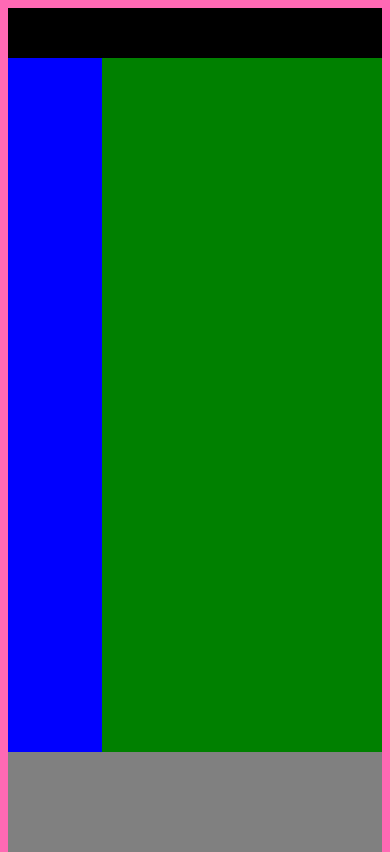
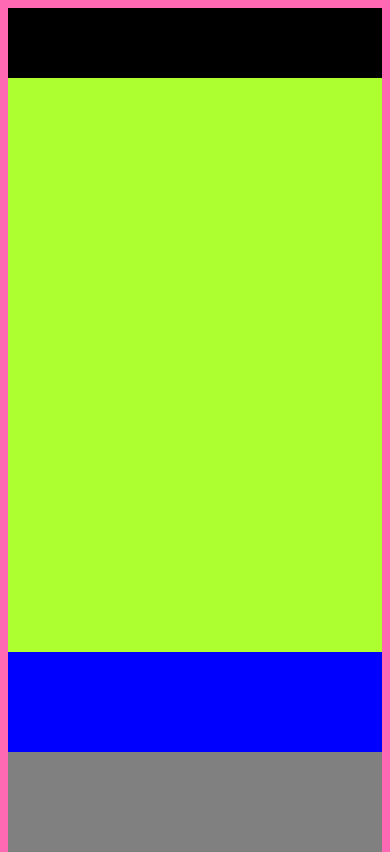
Before and after one commit to ManuelValdo/BeduTravel, a plain HTML site: page css-grid/grid.html in a window 390 px wide. Drawn offline with Linux system fonts and the light colour scheme.

Commit message:
Segundo commit de css grid

```diff
--- a/css-grid/grid.css
+++ b/css-grid/grid.css
@@ -12,7 +12,7 @@ aside{
 }
 
 section{
-    background-color: green;
+    background-color: greenyellow;
     grid-column: 2 / -1;
 }
 
@@ -26,6 +26,30 @@ body{
     height: 100%;
     background-color: hotpink;
     display: grid;
-    grid-template-columns: 1fr 1fr 1fr 1fr;
+    grid-template-columns: repeat(4, 1fr);
     grid-template-rows: 50px auto 100px;
 }
+
+@media only screen and (max-width: 600px) {
+    body{
+        grid-template-columns: 1fr;
+        grid-template-rows: 70px auto 100px 100px;
+    }
+
+    header{
+        grid-column: 1 / -1;
+    }
+
+    aside{
+        grid-column: 1 / -1;
+        grid-row: 3 / 4;
+    }
+
+    section{
+        grid-column: 1 / -1;
+    }
+
+    footer{
+        grid-column: 1 / -1;
+    }
+}
```
